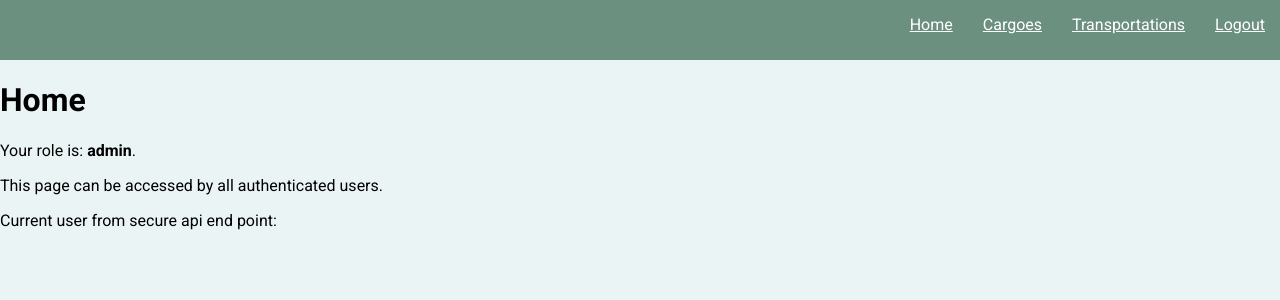
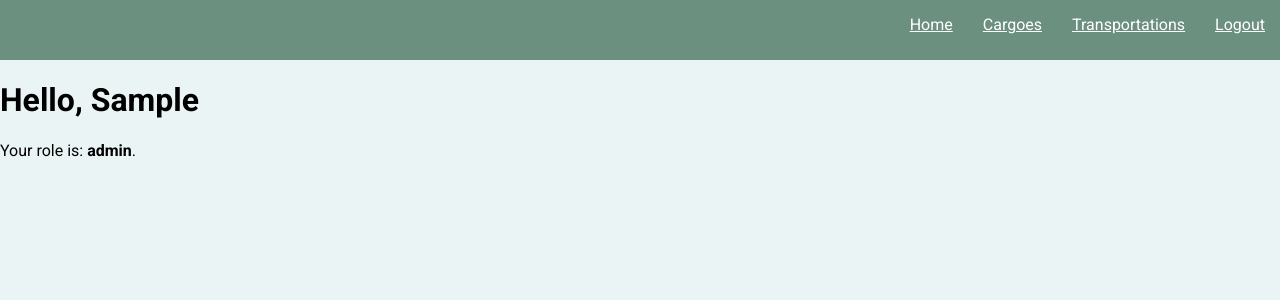
Before and after one commit to SinyTim/Trucking, a React (Create React App) app in the folder client/trucking/: page / in a window 1280 px wide. Shown: the top 300 px of the page. Built offline with nearby package versions, Linux system fonts and the light colour scheme; sample sign-in values are in the browser's storage.

Commit message:
homePage

```diff
--- a/client/trucking/src/app/home/HomePage.js
+++ b/client/trucking/src/app/home/HomePage.js
@@ -20,17 +20,8 @@ export class HomePage extends React.Component {
         const { currentUser, userFromApi } = this.state;
         return (
             <div style={{height: '100%'}}>
-                <h1>Home</h1>
+                <h1>Hello, {currentUser.firstName}</h1>
                 <p>Your role is: <strong>{currentUser.role}</strong>.</p>
-                <p>This page can be accessed by all authenticated users.</p>
-                <div>
-                    Current user from secure api end point:
-                    {userFromApi &&
-                    <ul>
-                        <li>{userFromApi.firstName} {userFromApi.lastName}</li>
-                    </ul>
-                    }
-                </div>
             </div>
         );
     }
```
